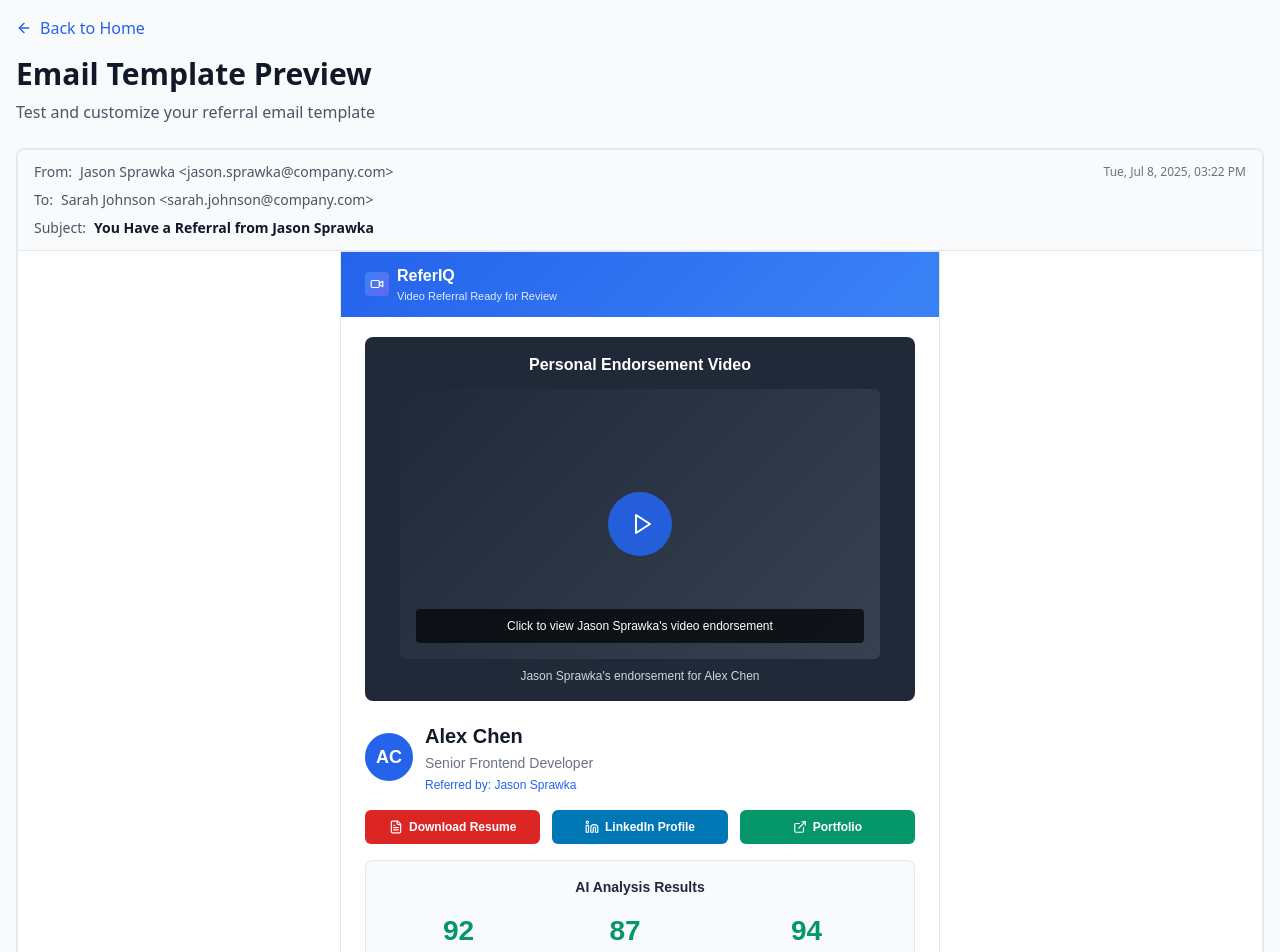
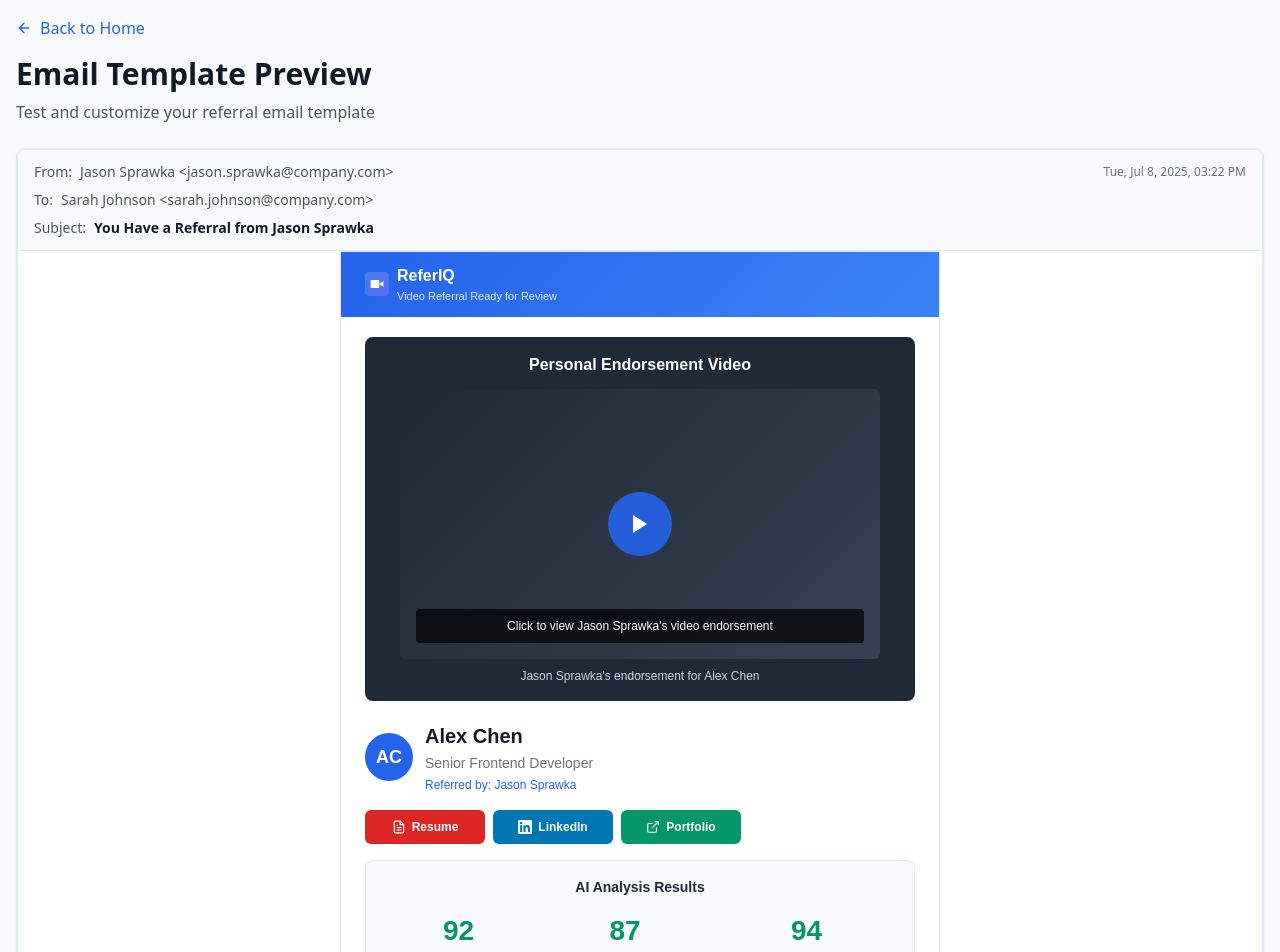
Before and after one commit to sprock444/refer-iq-connect, a React (Vite) app: page /email-template in a window 1280 px wide. Shown: the top 952 px of the page. Built offline with nearby package versions, Linux system fonts and the light colour scheme.

Commit message:
Fix email display issues
Fixes several display issues in the email template, including logo, button, and subject line problems.

```diff
--- a/src/components/email/EmailTemplate.tsx
+++ b/src/components/email/EmailTemplate.tsx
@@ -74,7 +74,10 @@ const EmailTemplate: React.FC<EmailTemplateProps> = ({
           alignItems: 'center',
           justifyContent: 'center'
         }}>
-          <Video style={{ color: '#ffffff', width: '14px', height: '14px' }} />
+          <svg width="14" height="14" viewBox="0 0 24 24" fill="none" xmlns="http://www.w3.org/2000/svg">
+            <path d="M23 7l-7 5 7 5V7z" fill="#ffffff"/>
+            <rect x="1" y="5" width="15" height="14" rx="2" ry="2" fill="#ffffff"/>
+          </svg>
         </div>
         <div>
           <h1 style={{
@@ -126,7 +129,7 @@ const EmailTemplate: React.FC<EmailTemplateProps> = ({
               Your browser does not support the video tag.
             </video>
           ) : (
-            <div style={{
+            <a href={`/referral/${referralId}`} style={{
               position: 'relative' as const,
               width: '100%',
               maxWidth: '480px',
@@ -135,7 +138,9 @@ const EmailTemplate: React.FC<EmailTemplateProps> = ({
               borderRadius: '6px',
               overflow: 'hidden',
               cursor: 'pointer',
-              background: 'linear-gradient(135deg, #1f2937 0%, #374151 100%)'
+              background: 'linear-gradient(135deg, #1f2937 0%, #374151 100%)',
+              display: 'block',
+              textDecoration: 'none'
             }}>
               <div style={{
                 position: 'absolute' as const,
@@ -150,7 +155,9 @@ const EmailTemplate: React.FC<EmailTemplateProps> = ({
                 alignItems: 'center',
                 justifyContent: 'center'
               }}>
-                <Play style={{ color: '#ffffff', width: '24px', height: '24px', marginLeft: '4px' }} />
+                <svg width="24" height="24" viewBox="0 0 24 24" fill="none" xmlns="http://www.w3.org/2000/svg">
+                  <polygon points="5,3 19,12 5,21" fill="#ffffff"/>
+                </svg>
               </div>
               <div style={{
                 position: 'absolute' as const,
@@ -166,7 +173,7 @@ const EmailTemplate: React.FC<EmailTemplateProps> = ({
               }}>
                 Click to view {referrerName}'s video endorsement
               </div>
-            </div>
+            </a>
           )}
           <p style={{
             color: '#d1d5db',
@@ -231,12 +238,12 @@ const EmailTemplate: React.FC<EmailTemplateProps> = ({
         {/* Quick Action Links */}
         <div style={{
           display: 'flex',
-          gap: '12px',
+          gap: '8px',
           marginBottom: '16px',
-          width: '100%'
+          flexWrap: 'wrap'
         }}>
           {resumeFile && (
-            <a href="/resume" style={{
+            <a href={`/referral/${referralId}/resume`} style={{
               display: 'inline-flex',
               alignItems: 'center',
               justifyContent: 'center',
@@ -247,14 +254,20 @@ const EmailTemplate: React.FC<EmailTemplateProps> = ({
               fontSize: '12px',
               textDecoration: 'none',
               fontWeight: '600',
-              flex: '1'
+              minWidth: '120px'
             }}>
-              <FileText style={{ width: '14px', height: '14px', marginRight: '6px' }} />
-              Download Resume
+              <svg width="14" height="14" viewBox="0 0 24 24" fill="none" xmlns="http://www.w3.org/2000/svg" style={{ marginRight: '6px' }}>
+                <path d="M14 2H6a2 2 0 0 0-2 2v16a2 2 0 0 0 2 2h12a2 2 0 0 0 2-2V8l-6-6z" fill="none" stroke="currentColor" strokeWidth="2"/>
+                <polyline points="14,2 14,8 20,8" fill="none" stroke="currentColor" strokeWidth="2"/>
+                <line x1="16" y1="13" x2="8" y2="13" stroke="currentColor" strokeWidth="2"/>
+                <line x1="16" y1="17" x2="8" y2="17" stroke="currentColor" strokeWidth="2"/>
+                <polyline points="10,9 9,9 8,9" stroke="currentColor" strokeWidth="2"/>
+              </svg>
+              Resume
             </a>
           )}
           {linkedinUrl && (
-            <a href={linkedinUrl} style={{
+            <a href={linkedinUrl} target="_blank" rel="noopener noreferrer" style={{
               display: 'inline-flex',
               alignItems: 'center',
               justifyContent: 'center',
@@ -265,14 +278,16 @@ const EmailTemplate: React.FC<EmailTemplateProps> = ({
               fontSize: '12px',
               textDecoration: 'none',
               fontWeight: '600',
-              flex: '1'
+              minWidth: '120px'
             }}>
-              <Linkedin style={{ width: '14px', height: '14px', marginRight: '6px' }} />
-              LinkedIn Profile
+              <svg width="14" height="14" viewBox="0 0 24 24" fill="none" xmlns="http://www.w3.org/2000/svg" style={{ marginRight: '6px' }}>
+                <path d="M20.447 20.452h-3.554v-5.569c0-1.328-.027-3.037-1.852-3.037-1.853 0-2.136 1.445-2.136 2.939v5.667H9.351V9h3.414v1.561h.046c.477-.9 1.637-1.85 3.37-1.85 3.601 0 4.267 2.37 4.267 5.455v6.286zM5.337 7.433c-1.144 0-2.063-.926-2.063-2.065 0-1.138.92-2.063 2.063-2.063 1.14 0 2.064.925 2.064 2.063 0 1.139-.925 2.065-2.064 2.065zm1.782 13.019H3.555V9h3.564v11.452zM22.225 0H1.771C.792 0 0 .774 0 1.729v20.542C0 23.227.792 24 1.771 24h20.451C23.2 24 24 23.227 24 22.271V1.729C24 .774 23.2 0 22.222 0h.003z" fill="currentColor"/>
+              </svg>
+              LinkedIn
             </a>
           )}
           {portfolioUrl && (
-            <a href={portfolioUrl} style={{
+            <a href={portfolioUrl} target="_blank" rel="noopener noreferrer" style={{
               display: 'inline-flex',
               alignItems: 'center',
               justifyContent: 'center',
@@ -283,9 +298,13 @@ const EmailTemplate: React.FC<EmailTemplateProps> = ({
               fontSize: '12px',
               textDecoration: 'none',
               fontWeight: '600',
-              flex: '1'
+              minWidth: '120px'
             }}>
-              <ExternalLink style={{ width: '14px', height: '14px', marginRight: '6px' }} />
+              <svg width="14" height="14" viewBox="0 0 24 24" fill="none" xmlns="http://www.w3.org/2000/svg" style={{ marginRight: '6px' }}>
+                <path d="M18 13v6a2 2 0 0 1-2 2H5a2 2 0 0 1-2-2V8a2 2 0 0 1 2-2h6" stroke="currentColor" strokeWidth="2" fill="none"/>
+                <polyline points="15,3 21,3 21,9" stroke="currentColor" strokeWidth="2" fill="none"/>
+                <line x1="10" y1="14" x2="21" y2="3" stroke="currentColor" strokeWidth="2"/>
+              </svg>
               Portfolio
             </a>
           )}
```
